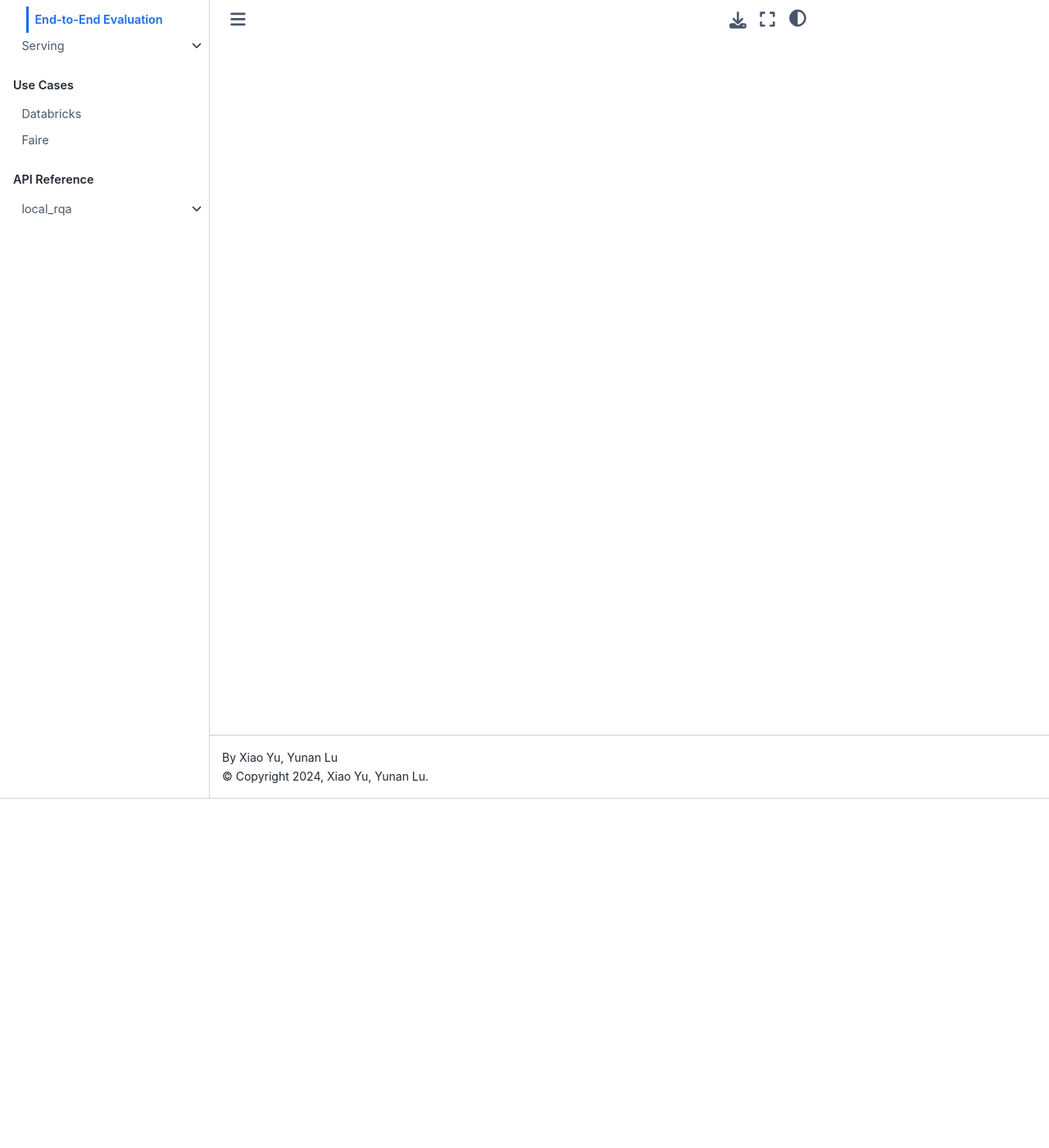
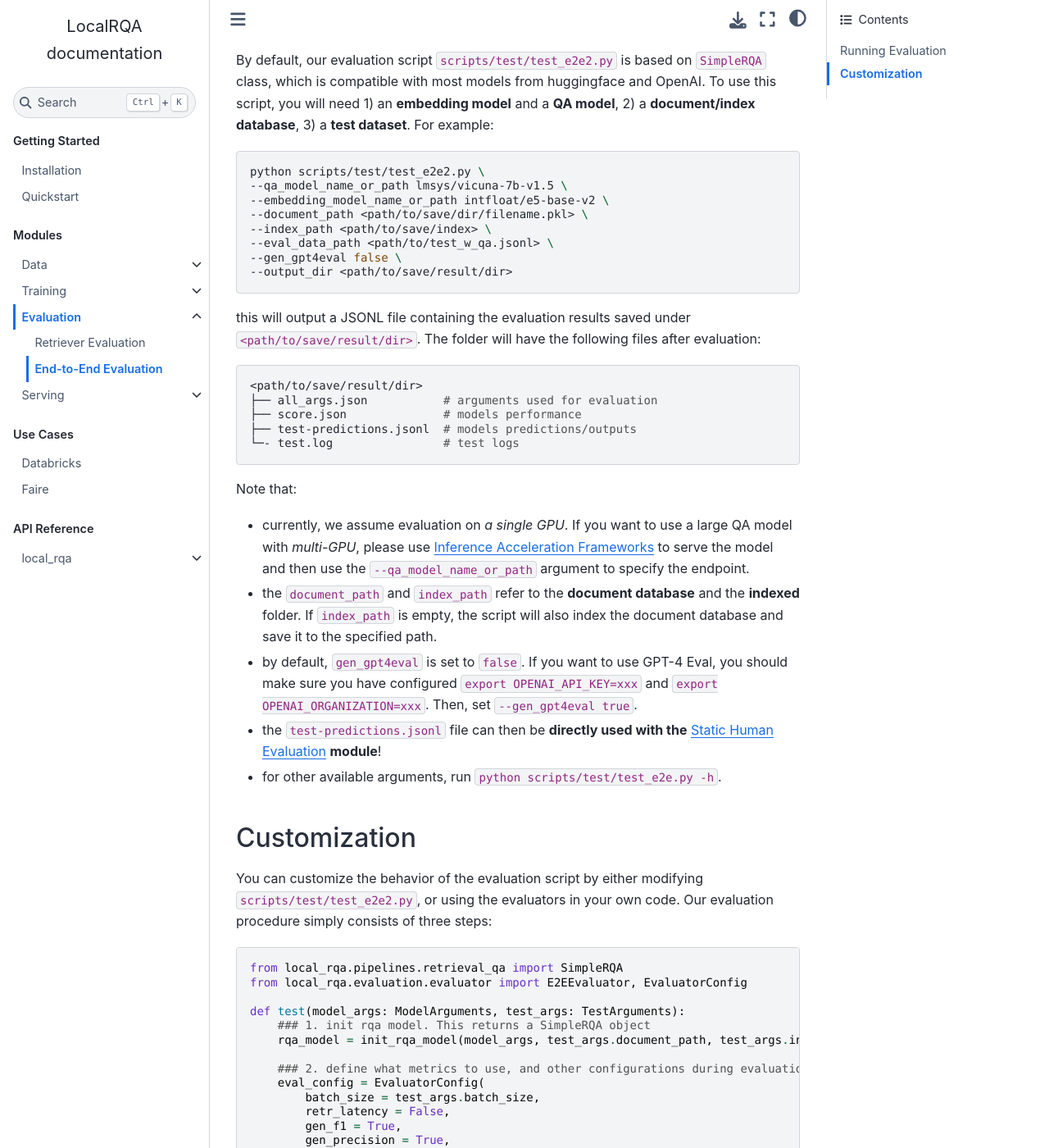
Before and after one commit to jasonyux/LocalRQA, a Sphinx documentation site: the page built from docs/modules/evaluation/eval_e2e.rst, in a window 1280 px wide and 1400 px high, scrolled down 426 px. Shown: the whole window at 82% size. Built offline with Sphinx 7.4.7 and the Sphinx Book theme 1.1.4, drawn with Linux system fonts in a browser that asks for light colours; pages that are not in the unit, such as notebooks, are missing from menus; some of the changed text lies outside the part shown.

Commit message:
updated e2e evaluation page

```diff
--- a/docs/modules/evaluation/eval_e2e.rst
+++ b/docs/modules/evaluation/eval_e2e.rst
@@ -4,13 +4,104 @@
 =====================
 
 
-example
-   .. code-block:: bash
+To test the end-to-end performance of an RQA system, we provide an automatic evaluation script that measures:
 
-      python scripts/test/test_e2e.py \
-      --qa_model_name_or_path lmsys/vicuna-7b-v1.5 \
-      --embedding_model_name_or_path intfloat/e5-base-v2 \
-      --document_path <path/to/save/dir/filename.pkl> \
-      --index_path <path/to/save/index> \
-      --eval_data_path <path/to/test_w_qa.jsonl> \
-      --output_dir <path/to/save/result/dir>
+* retrieval performance such as Recall@k;
+* generation performance such as BLEU, ROUGE and GPT-4 Eval;
+* end-to-end metrics such as runtime.
+
+These are often often used in open-ended generation tasks such as machine translation and summarization. GPT-4 Eval is a recent method using GPT-4 (OpenAI, 2023) to evaluate the quality of model-generated responses (Liu et al., 2023; Zheng et al., 2023).
+
+
+Running Evaluation
+------------------
+
+By default, our evaluation script ``scripts/test/test_e2e2.py`` is based on ``SimpleRQA`` class, which is compatible with most models from huggingface and OpenAI. To use this script, you will need 1) an **embedding model** and a **QA model**, 2) a **document/index database**, 3) a **test dataset**. For example:
+
+.. code-block:: bash
+
+    python scripts/test/test_e2e2.py \
+    --qa_model_name_or_path lmsys/vicuna-7b-v1.5 \
+    --embedding_model_name_or_path intfloat/e5-base-v2 \
+    --document_path <path/to/save/dir/filename.pkl> \
+    --index_path <path/to/save/index> \
+    --eval_data_path <path/to/test_w_qa.jsonl> \
+    --gen_gpt4eval false \
+    --output_dir <path/to/save/result/dir>
+
+this will output a JSONL file containing the evaluation results saved under ``<path/to/save/result/dir>``. The folder will have the following files after evaluation:
+
+.. code-block:: bash
+
+    <path/to/save/result/dir>
+    ├── all_args.json           # arguments used for evaluation
+    ├── score.json              # models performance
+    ├── test-predictions.jsonl  # models predictions/outputs
+    └─- test.log                # test logs
+
+
+Note that:
+
+- currently, we assume evaluation on *a single GPU*. If you want to use a large QA model with *multi-GPU*, please use :ref:`serving-acc-frameworks` to serve the model and then use the ``--qa_model_name_or_path`` argument to specify the endpoint.
+- the ``document_path`` and ``index_path`` refer to the **document database** and the **indexed** folder. If ``index_path`` is empty, the script will also index the document database and save it to the specified path.
+- by default, ``gen_gpt4eval`` is set to ``false``. If you want to use GPT-4 Eval, you should make sure you have configured ``export OPENAI_API_KEY=xxx`` and ``export OPENAI_ORGANIZATION=xxx``. Then, set ``--gen_gpt4eval true``.
+- the ``test-predictions.jsonl`` file can then be **directly used with the** :ref:`serving-human-eval` **module**!
+- for other available arguments, run ``python scripts/test/test_e2e.py -h``.
+
+
+Customization
+-------------
+
+You can customize the behavior of the evaluation script by either modifying ``scripts/test/test_e2e2.py``, or using the evaluators in your own code. Our evaluation procedure simply consists of three steps:
+
+.. code-block:: python
+
+    from local_rqa.pipelines.retrieval_qa import SimpleRQA
+    from local_rqa.evaluation.evaluator import E2EEvaluator, EvaluatorConfig
+
+    def test(model_args: ModelArguments, test_args: TestArguments):
+        ### 1. init rqa model. This returns a SimpleRQA object
+        rqa_model = init_rqa_model(model_args, test_args.document_path, test_args.index_path)
+
+        ### 2. define what metrics to use, and other configurations during evaluation
+        eval_config = EvaluatorConfig(
+            batch_size = test_args.batch_size,
+            retr_latency = False,
+            gen_f1 = True,
+            gen_precision = True,
+            gen_rouge = True,
+            gen_latency = True,
+            gen_gpt4eval = test_args.gen_gpt4eval,
+            e2e_latency = True,
+            ## eval model related configs
+            assistant_prefix = model_args.assistant_prefix,
+            user_prefix = model_args.user_prefix,
+            sep_user = model_args.sep_user,
+            sep_sys = model_args.sep_sys,
+        )
+
+        ### 3. load evaluation data, and run evaluation
+        loaded_eval_data = load_eval_data(test_args.eval_data_path)
+        evaluator = E2EEvaluator(
+            config=eval_config,
+            test_data=loaded_eval_data,
+        )
+        performance, predictions = evaluator.evaluate(rqa_model, prefix='test')
+        # other code omitted
+        return
+
+
+.. note::
+
+    Under the hood, the ``E2EEvaluator`` class takes in any RQA system that subclasses the ``RQAPipeline`` class (e.g., our ``SimpleRQA``). So if you wish to use a custom RQA system, you can first subclass ``RQAPipeline`` or even ``SimpleRQA``, and then simply pass it to the ``E2EEvaluator.evaluate``!
+
+
+----
+
+**References**:
+
+* OpenAI. 2023. GPT-4. https://openai.com/gpt-4.
+
+* Yang Liu, Dan Iter, Yichong Xu, Shuohang Wang, Ruochen Xu, and Chenguang Zhu. 2023. G-eval: NLG evaluation using GPT-4 with better human alignment. In Proceedings of the 2023 Conference on Empirical Methods in Natural Language Processing, pages 2511–2522, Singapore. Association for Computational Linguistics.
+
+* Lianmin Zheng, Wei-Lin Chiang, Ying Sheng, Siyuan Zhuang, Zhanghao Wu, Yonghao Zhuang, Zi Lin, Zhuohan Li, Dacheng Li, Eric. P Xing, Hao Zhang, Joseph E. Gonzalez, and Ion Stoica. 2023a. Judging llm-as-a-judge with mt-bench and chatbot arena.
```
Also changed, not shown: docs/modules/serving/acc_frameworks.rst (+4 -4 lines), 2 other files.
